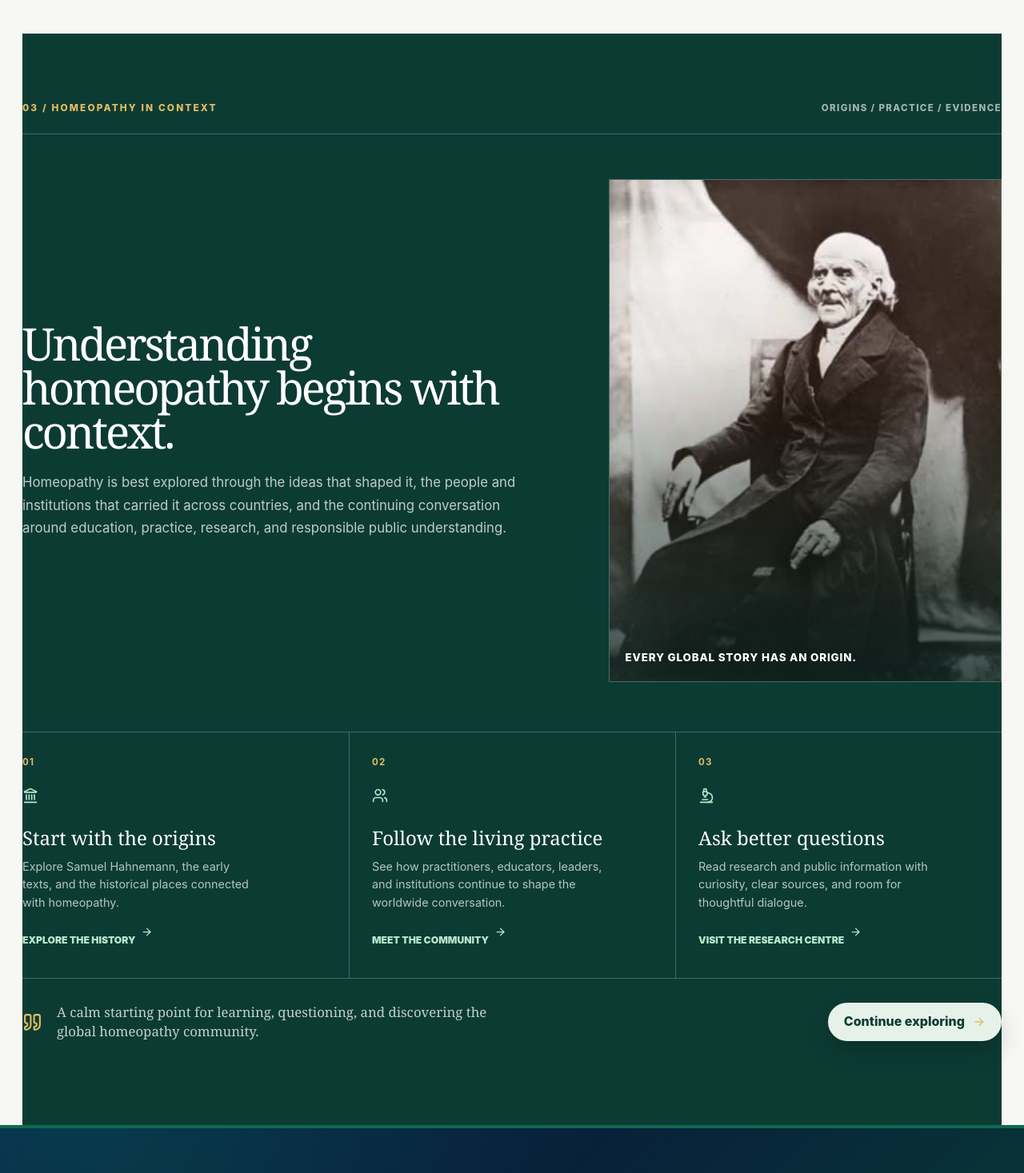
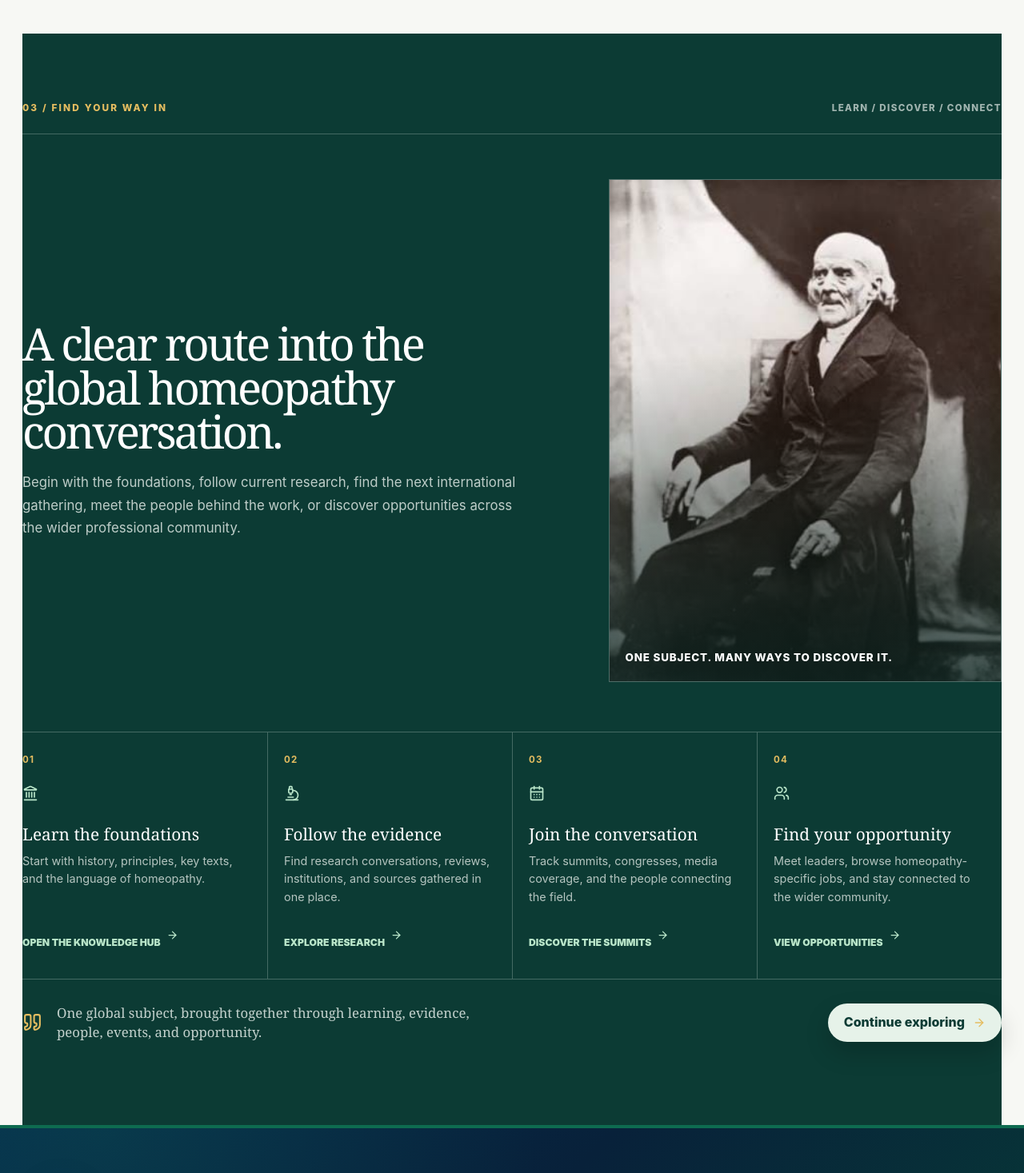
Before and after one commit to anshh00/global-Homeopathy, a React (Vite) app: page / in a window 1280 px wide. Shown: the part 3160-4627 px from the top of the page at 80% size. Built offline with nearby package versions, Linux system fonts and the light colour scheme.

Commit message:
Add global homeopathy discovery pathways

```diff
--- a/src/pages/HomePage.jsx
+++ b/src/pages/HomePage.jsx
@@ -356,27 +356,28 @@ function HomePage() {
 
       <section className="original-home-institution" aria-labelledby="institution-heading">
         <div className="original-home-institution-topline">
-          <p className="original-kicker">03 / Homeopathy in context</p>
-          <span>Origins / practice / evidence</span>
+          <p className="original-kicker">03 / Find your way in</p>
+          <span>Learn / discover / connect</span>
         </div>
         <div className="original-home-institution-intro">
           <div>
-            <h2 id="institution-heading">Understanding homeopathy begins with context.</h2>
-            <p>Homeopathy is best explored through the ideas that shaped it, the people and institutions that carried it across countries, and the continuing conversation around education, practice, research, and responsible public understanding.</p>
+            <h2 id="institution-heading">A clear route into the global homeopathy conversation.</h2>
+            <p>Begin with the foundations, follow current research, find the next international gathering, meet the people behind the work, or discover opportunities across the wider professional community.</p>
           </div>
           <div className="original-home-institution-image">
             <img src="/images/homepage/hahnemann-portrait.jpg" alt="Historical portrait of Samuel Hahnemann" />
-            <span>Every global story has an origin.</span>
+            <span>One subject. Many ways to discover it.</span>
           </div>
         </div>
         <div className="original-home-institution-signals">
-          <div><strong>01</strong><Landmark size={20} /><h3>Start with the origins</h3><p>Explore Samuel Hahnemann, the early texts, and the historical places connected with homeopathy.</p><Link to="/explore">Explore the history <ArrowRight size={15} /></Link></div>
-          <div><strong>02</strong><Users size={20} /><h3>Follow the living practice</h3><p>See how practitioners, educators, leaders, and institutions continue to shape the worldwide conversation.</p><Link to="/leaders">Meet the community <ArrowRight size={15} /></Link></div>
-          <div><strong>03</strong><Microscope size={20} /><h3>Ask better questions</h3><p>Read research and public information with curiosity, clear sources, and room for thoughtful dialogue.</p><Link to="/research">Visit the research centre <ArrowRight size={15} /></Link></div>
+          <div><strong>01</strong><Landmark size={20} /><h3>Learn the foundations</h3><p>Start with history, principles, key texts, and the language of homeopathy.</p><Link to="/explore">Open the knowledge hub <ArrowRight size={15} /></Link></div>
+          <div><strong>02</strong><Microscope size={20} /><h3>Follow the evidence</h3><p>Find research conversations, reviews, institutions, and sources gathered in one place.</p><Link to="/research">Explore research <ArrowRight size={15} /></Link></div>
+          <div><strong>03</strong><CalendarDays size={20} /><h3>Join the conversation</h3><p>Track summits, congresses, media coverage, and the people connecting the field.</p><Link to="/summit">Discover the summits <ArrowRight size={15} /></Link></div>
+          <div><strong>04</strong><Users size={20} /><h3>Find your opportunity</h3><p>Meet leaders, browse homeopathy-specific jobs, and stay connected to the wider community.</p><Link to="/jobs">View opportunities <ArrowRight size={15} /></Link></div>
         </div>
         <div className="original-home-institution-footer">
           <Quote size={25} />
-          <p>A calm starting point for learning, questioning, and discovering the global homeopathy community.</p>
+          <p>One global subject, brought together through learning, evidence, people, events, and opportunity.</p>
           <Link className="original-button original-button-light" to="/explore">Continue exploring <ArrowRight size={16} /></Link>
         </div>
       </section>
```
Also changed, not shown: src/styles.css.
